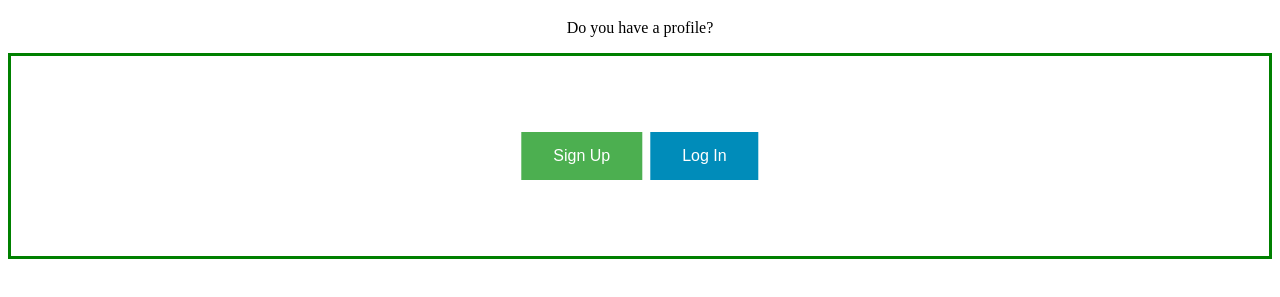
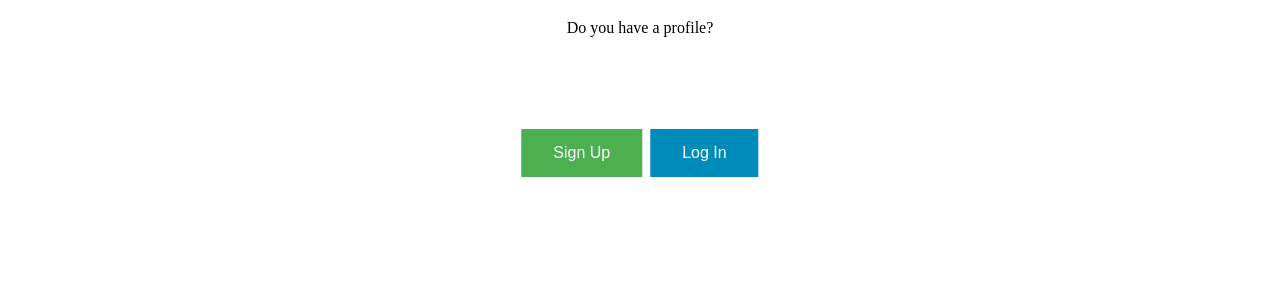
Before and after one commit to fruzo20/CS431_Project, a plain HTML site: page main_page.html in a window 1280 px wide. Shown: the part 61-358 px from the top of the page. Drawn offline with Linux system fonts and the light colour scheme.

Commit message:
Update main_page.html

```diff
--- a/main_page.html
+++ b/main_page.html
@@ -5,7 +5,7 @@
 .container {
   height: 200px;
   position: relative;
-  border: 3px solid green;
+  border: none;
 }
 .center {
   margin: 0;
```
